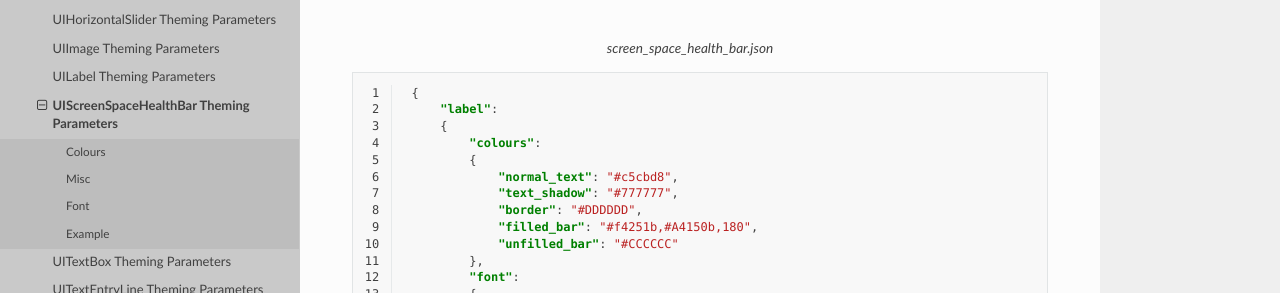
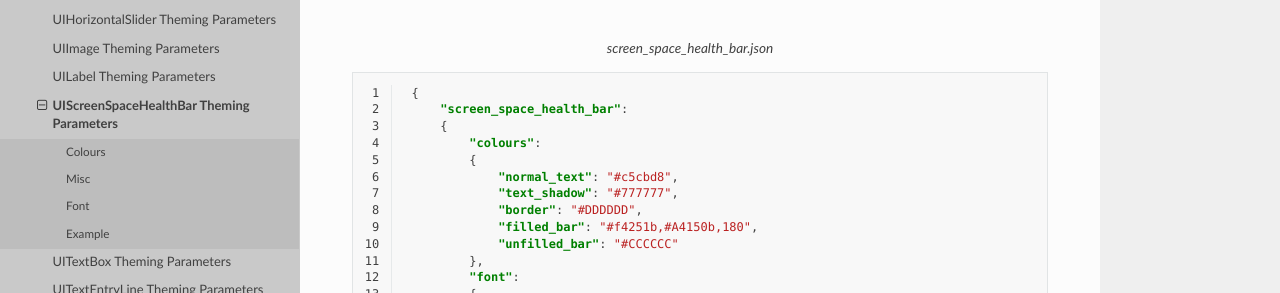
Before and after one commit to MyreMylar/pygame_gui, a Sphinx documentation site: the page built from docs/source/theme_reference/theme_screen_space_health_bar.rst, in a window 1280 px wide and 900 px high, scrolled down 1487 px. Shown: the part 278-571 px from the top of the window. Built offline with Sphinx 7.4.7 and the Read the Docs theme 2.0.0, drawn with Linux system fonts in a browser that asks for light colours; pages that are not in the unit, such as notebooks, are missing from menus.

Commit message:
Update theme_screen_space_health_bar.rst

```diff
--- a/docs/source/theme_reference/theme_screen_space_health_bar.rst
+++ b/docs/source/theme_reference/theme_screen_space_health_bar.rst
@@ -67,7 +67,7 @@ Here is an example of a screen space health bar block in a JSON theme file using
    :linenos:
 
     {
-        "label":
+        "screen_space_health_bar":
         {
             "colours":
             {
```
